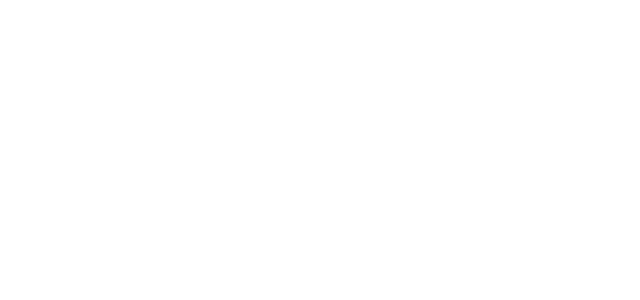
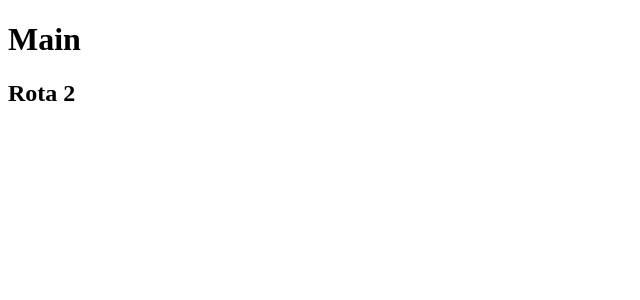
Before and after one commit to danielmatoscastro/reactzzaria, a React (Create React App) app: page /rota2 in a window 1280 px wide. Shown: the top 300 px of the page, without its empty margins (0-640 px from the left). Built offline with nearby package versions, Linux system fonts and the light colour scheme.

Commit message:
Add initial routes.

```diff
--- a/src/App.js
+++ b/src/App.js
@@ -1,7 +1,16 @@
 import React from 'react';
+import { BrowserRouter, Route, Switch } from 'react-router-dom';
+import MainPage from './pages/MainPage';
+import Login from './pages/Login';
+
 
 const App = () => (
-  <div />
+  <BrowserRouter>
+    <Switch>
+      <Route path="/login" component={Login} />
+      <Route path="/" component={MainPage} />
+    </Switch>
+  </BrowserRouter>
 );
 
 export default App;
--- /dev/null
+++ b/src/pages/Login/index.js
@@ -0,0 +1,7 @@
+import React from 'react';
+
+const Login = () => (
+  <h1>Login</h1>
+);
+
+export default Login;
--- /dev/null
+++ b/src/pages/MainPage/index.js
@@ -0,0 +1,25 @@
+import React, { Fragment } from 'react';
+import { Route, Switch } from 'react-router-dom';
+
+const routes = [
+  { path: '/rota1', content: 'Rota 1' },
+  { path: '/rota2', content: 'Rota 2' },
+];
+
+const MainPage = () => (
+  <Fragment>
+    <h1>Main</h1>
+
+    <Switch>
+      {routes.map((route) => (
+        <Route
+          key={route.path}
+          path={route.path}
+          render={() => <h2>{route.content}</h2>}
+        />
+      ))}
+    </Switch>
+  </Fragment>
+);
+
+export default MainPage;
```
Also changed, not shown: .eslintrc.json.
